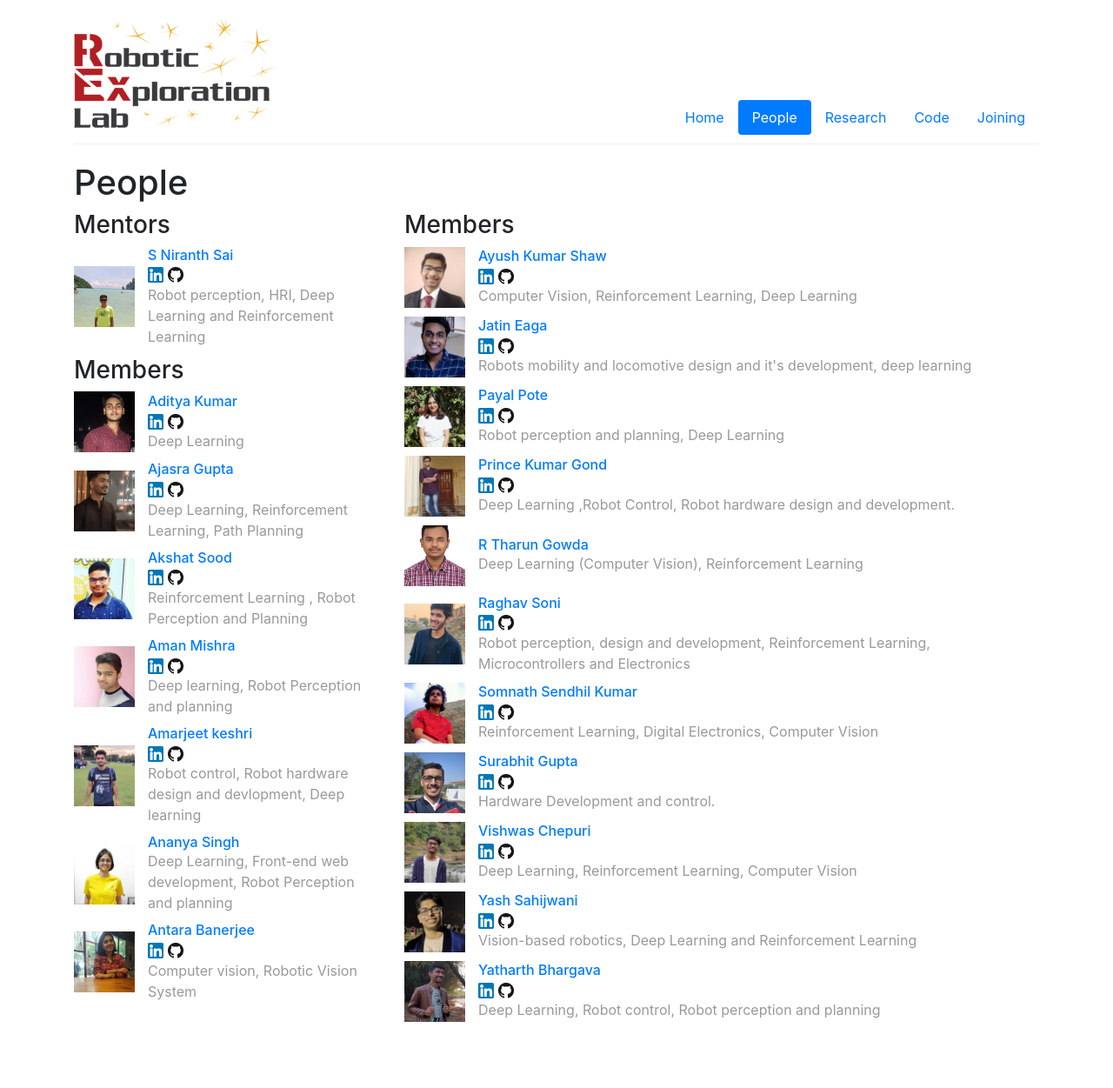
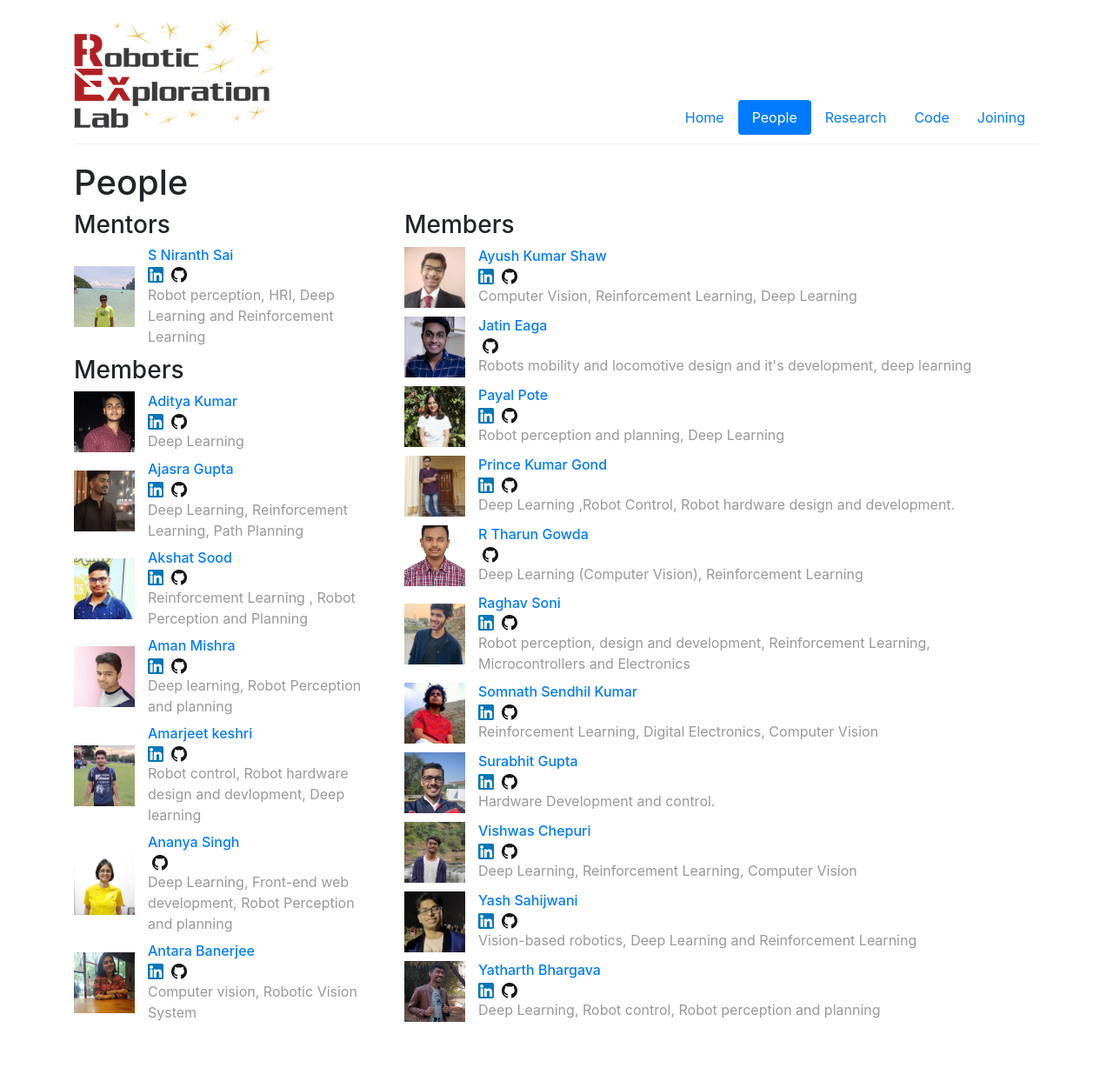
Before and after one commit to Robotics-Club-IIT-BHU/RoboReG, a Jekyll site: the page built from people.html, in a window 1280 px wide. Shown: the whole page at 87% size. Built offline with Jekyll 4.4.1, drawn with Linux system fonts in a browser that asks for light colours.

Commit message:
linkedin github icons decoupled

```diff
--- a/_data/people.yml
+++ b/_data/people.yml
@@ -73,7 +73,6 @@
     display_name: "Jatin Eaga"
     webpage: "https://github.com/jatin1604"
     github: "https://github.com/jatin1604"
-    linkedin: " "
     role: members
     image: /img/people/jatin.jpg
     bio: Robots mobility and locomotive design and it's development, deep learning
--- a/_includes/person.html
+++ b/_includes/person.html
@@ -34,9 +34,14 @@
         </div>
         <div class="col pl-0">
             <h6 class="person-name"> {{ name }} </h6>
+            <div class="bio">
             {% if person.linkedin %}
-                <div class="bio"><a href="{{ person.linkedin | escape }}"><img src="/img/linkedin.svg" height="18px" width="18px"></a><a href="{{ person.github | escape }}">&nbsp;<img src="/img/octocat.png" height="18px" width="18px"></a></div>
+               <a href="{{ person.linkedin | escape }}"><img src="/img/linkedin.svg" height="18px" width="18px"></a>
             {% endif %}
+            {% if person.github %}
+                <a href="{{ person.github | escape }}">&nbsp;<img src="/img/octocat.png" height="18px" width="18px"></a>
+            {% endif %}
+            </div>
             {% if person.bio %}
                 <div class="bio">{{person.bio}}</div>
             {% endif %}
```
